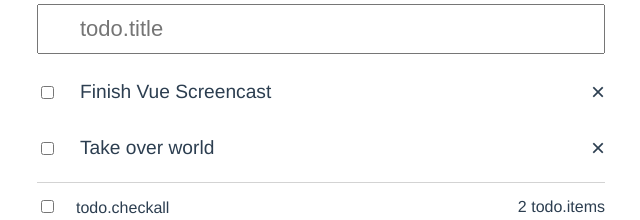
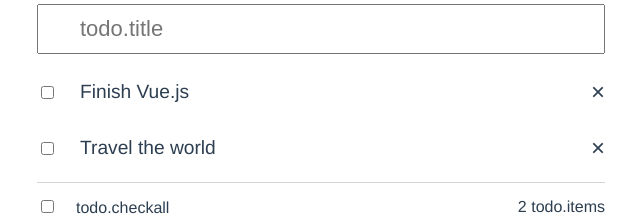
Before and after one commit to codeMaksat/todoapp, a Vue app: page / in a window 1280 px wide. Shown: the part 187-407 px from the top of the page, without its empty margins (319-959 px from the left). Built offline with nearby package versions, Linux system fonts and the light colour scheme.

Commit message:
removeTodo editTodo goshuldy yone ishlanok

```diff
--- a/src/components/TodoItem.vue
+++ b/src/components/TodoItem.vue
@@ -65,14 +65,42 @@ export default {
       required: true,
     },
   },
-  data(){
-      return {
-          'id': this.todo.id,
-          'title': this.todo.title,
-          'completed': this.todo.completed,
-          'editing': this.todo.editing,
-          'beforeEditCache': '',
+  data() {
+    return {
+      id: this.todo.id,
+      title: this.todo.title,
+      completed: this.todo.completed,
+      editing: this.todo.editing,
+      beforeEditCache: "",
+    };
+  },
+  methods: {
+    removeTodo(index) {
+      this.$emit("removedTodo", index);
+    },
+    editTodo() {
+      this.beforeEditCache = this.title;
+      this.editing = true;
+    },
+    doneEdit() {
+      if (this.title.trim() == "") {
+        this.title = this.beforeEditCache;
       }
-  }
+      this.editing = false;
+      this.$emit("finishedEdit", {
+        index: this.index,
+        todo: {
+          id: this.id,
+          title: this.title,
+          completed: this.completed,
+          editing: this.editing,
+        },
+      });
+    },
+    cancelEdit() {
+      this.title = this.beforeEditCache;
+      this.editing = false;
+    },
+  },
 };
 </script>
--- a/src/components/TodoList.vue
+++ b/src/components/TodoList.vue
@@ -23,7 +23,7 @@
       <todo-item
         v-for="(todo, index) in todosFiltered"
         :key="todo.id"
-        :todo="todo" :index="index"
+        :todo="todo" :index="index" @removedTodo="removeTodo" @finishedEdit="finishedEdit"
       >
         <!-- <div class="todo-item-left">
           <input type="checkbox" v-model="todo.completed" />
@@ -137,13 +137,13 @@ TodoItem,
       todos: [
         {
           id: 1,
-          title: "Finish Vue Screencast",
+          title: "Finish Vue.js",
           completed: false,
           editing: false,
         },
         {
           id: 2,
-          title: "Take over world",
+          title: "Travel the world",
           completed: false,
           editing: false,
         },
@@ -217,6 +217,9 @@ TodoItem,
     },
     clearCompleted() {
       this.todos = this.todos.filter((todo) => !todo.completed);
+    },
+    finishedEdit(data){
+this.todos.splice(data.index, 1, data.todo)
     },
     closeModal() {
       this.show = false;
```
